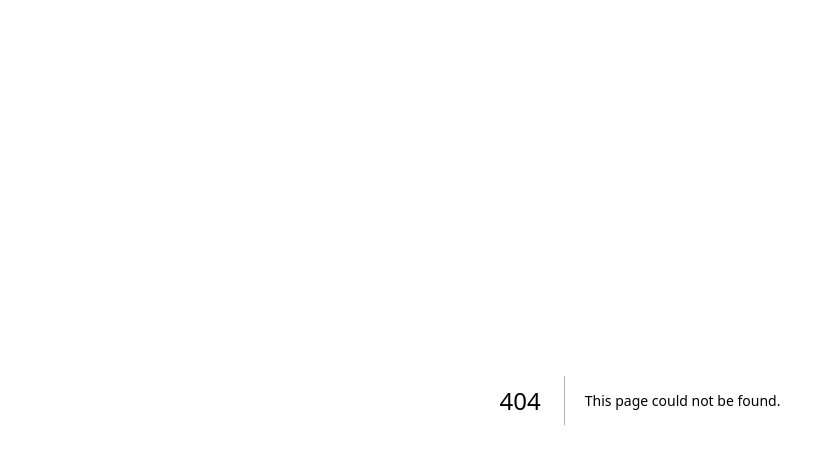
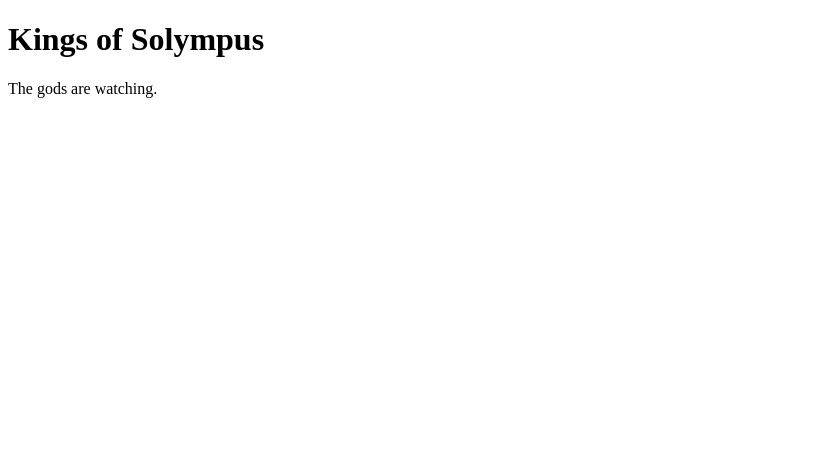
Before and after one commit to vesuvious-king/Kings-of-Solympus-, a Next.js app: page /app/page.jsapp in a window 1280 px wide. Before the commit this address had no page. Shown: the top 464 px of the page, without its empty margins (0-835 px from the left). Built offline with nearby package versions, Linux system fonts and the light colour scheme.

Commit message:
Create page.js

```diff
--- /dev/null
+++ b/app/app/page.jsapp/page.js
@@ -0,0 +1,8 @@
+export default function Home() {
+  return (
+    <main>
+      <h1>Kings of Solympus</h1>
+      <p>The gods are watching.</p>
+    </main>
+  );
+}
```
